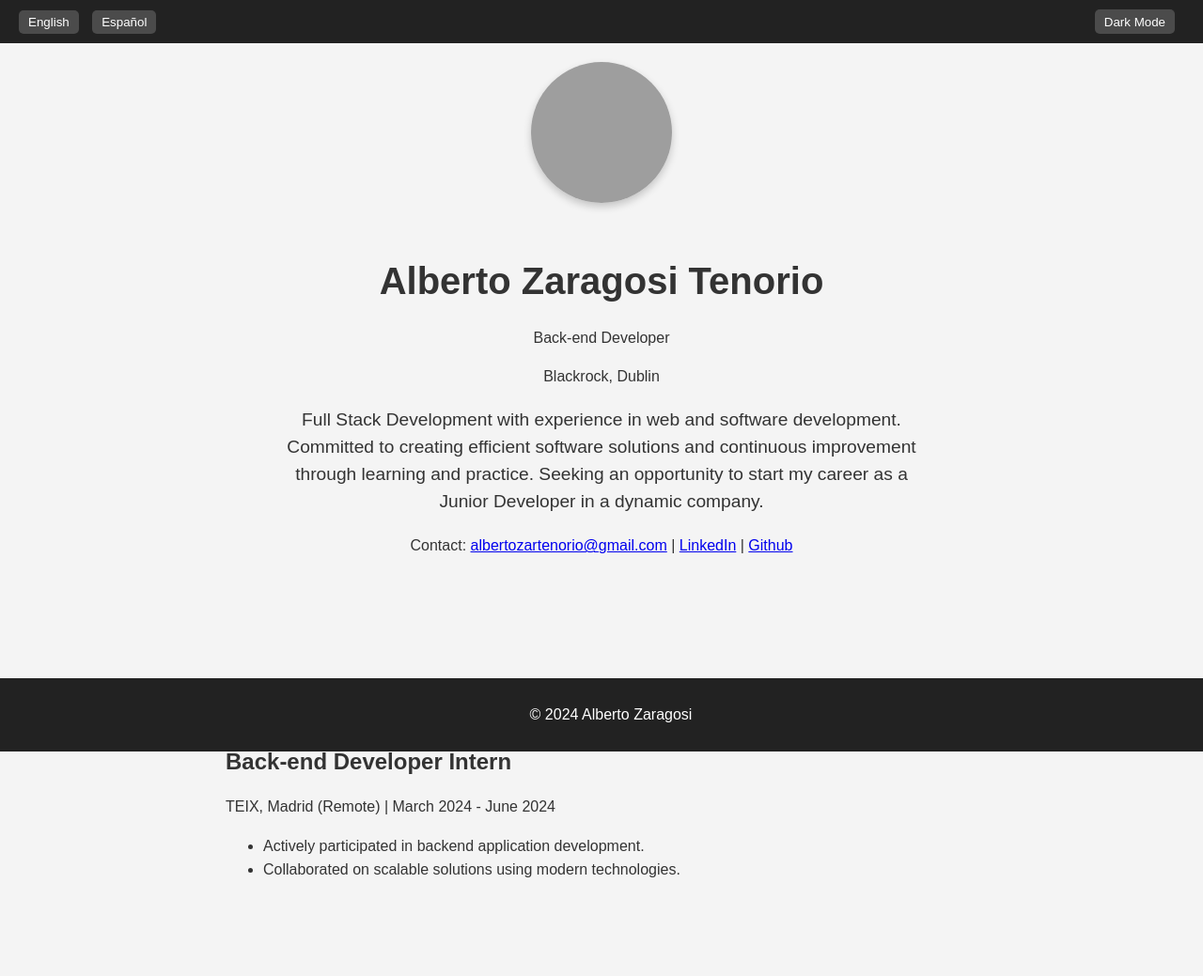
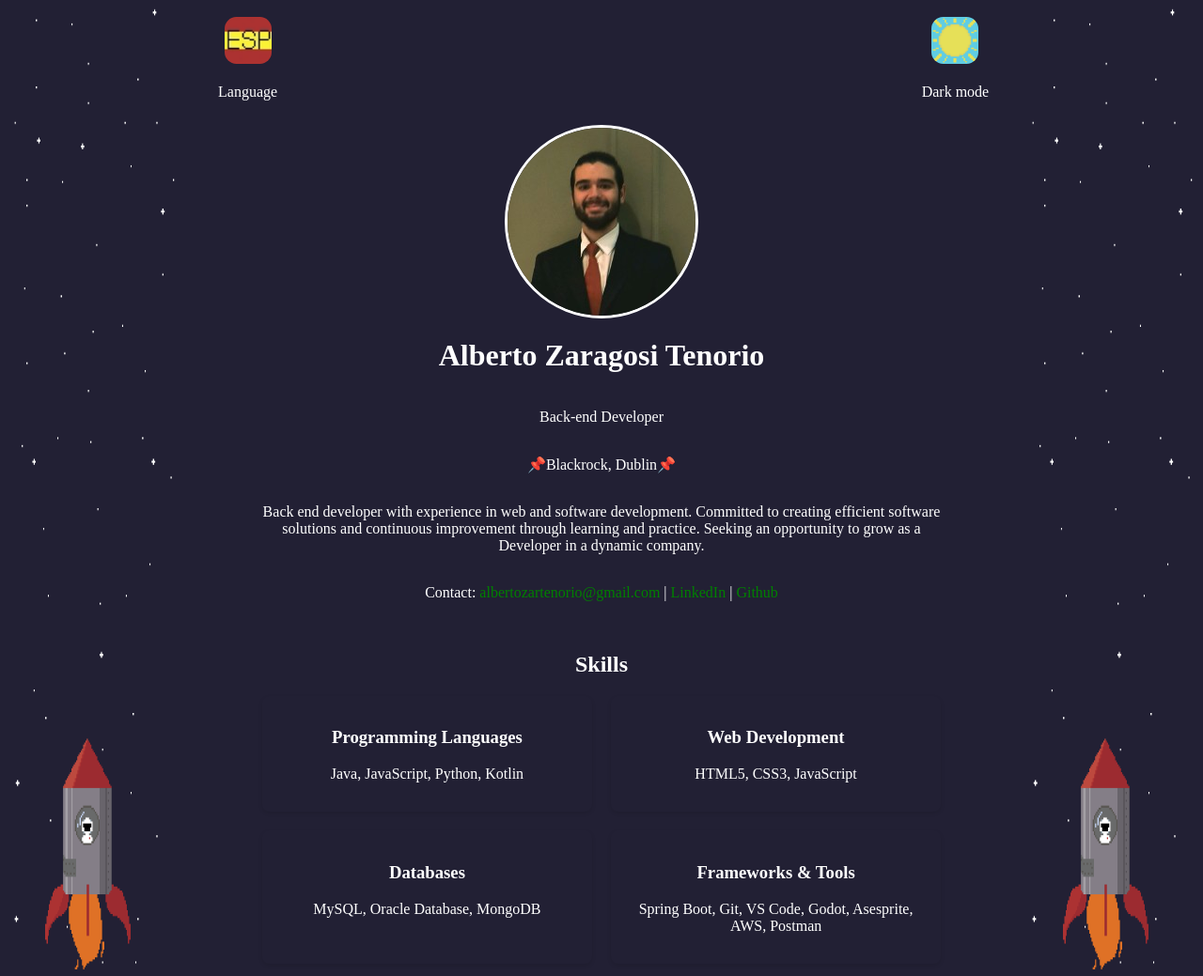
Before and after one commit to AlbertoZaragosi/Portfolio, a plain HTML site: page index.html in a window 1280 px wide. Shown: the top 1039 px of the page at 94% size. Drawn offline with Linux system fonts and the light colour scheme; grey boxes are pictures that could not be loaded.

Commit message:
RE-WORK
Complete re-work

```diff
--- a/CSS/styles.css
+++ b/CSS/styles.css
@@ -1,159 +1,125 @@
 /* Global styles for the document */
 body {
-    font-family: 'Arial', sans-serif;
-    margin: 0;
-    padding: 0;
-    line-height: 1.6;
-    background-color: #f4f4f4;
-    color: #333;
-    transition: background-color 0.3s, color 0.3s;
+    display: flex;
+    flex-direction: column;
+    background-color: #222034;
+    color: #ffffff;
+
+    header{
+        display: flex;
+        justify-content: center;
+        button{
+            color: #ffffff;
+            background-color: #0f0f0f;
+            border: solid, #ffffff;
+            border-width: 5px;
+            border-radius: 25%;
+            padding: 1%;
+            margin-left: 5%;
+            margin-right: 5%;
+        }
     }
 
-/* Header styling */
-header {
-    display: flex;
-    justify-content: space-between;
-    padding: 10px 20px;
-    background-color: #222;
-    color: white;
+    a:link {
+        color: green;
+        background-color: transparent;
+        text-decoration: none;
+    }
+    a:visited {
+        color: pink;
+        background-color: transparent;
+        text-decoration: none;
     }
 
-/* Styling for language toggle and dark mode buttons */
-.lang-toggle button, #dark-mode-toggle {
-    margin-right: 10px;
-    padding: 5px 10px;
-    background-color: #4b4b4b;
-    border: none;
+    .main{
+        display: flex;
+        flex-direction: row;
+
+
+        .img_lateral{
+            flex: 1;
+            img{
+                width: 100%;
+                height: 100%;
+            }
+        }
+        .data{
+            flex: 5;
+            /*background-color: #15141d;*/
+            .buttons{
+                display: flex;
+                width: 100%;
+                justify-content: space-between;
+                img{
+                    margin: 50px;
+                    margin-bottom: 5px;
+                    margin-top: 10px;
+                    width: 50px;
+                    height: 50px;
+                    border-radius: 25%;
                     cursor: pointer;
-    border-radius: 5px;
-    color: white;
+                }
+                 .box{
+                    display: flex;
+                    flex-direction: column;
+                    justify-content: center;
+                    align-items: center;
                  }
 
-.lang-toggle button:hover, #dark-mode-toggle:hover {
-    background-color: #ddd;
-    color: black;
             }
 
-/* General section styling */
-section {
-    padding: 20px;
-    max-width: 800px;
-    margin: auto;
+            .myface{
+                display: flex;
+                justify-content: center;
+                margin-top: 10px;
+
+                img{
+                    border-radius: 50%;
+                    border-color: aliceblue;
+                    border-width: 7px;
+                    border: solid;
+                }
             }
 
-/* Heading styles */
-h1 {
-    font-size: 2.5em;
-    margin-bottom: 10px;
-}
+            .info{
+                display: flex;
+                flex-direction: column;
+                width: 80%;
+                padding-left: 10%;
+                padding-right: 10%;
+                justify-content: center;
+                align-items: center;
+                text-align: center;
+                align-content: center;
 
-h2 {
-    font-size: 2em;
-    margin-bottom: 15px;
-}
-
-h3 {
-    font-size: 1.5em;
-    margin-bottom: 10px;
-}
-
-/* Profile section specific styling */
-#profile {
-    text-align: center;
-    margin-bottom: 40px;
-}
-
-/* Description paragraph styling */
-#description {
-    font-size: 1.2em;
-    margin-bottom: 20px;
-    line-height: 1.5;
-    max-width: 700px;
-    margin-left: auto;
-    margin-right: auto;
-}
-
-/* Margin adjustments for various sections */
-#experience, #skills, #education {
-    margin-bottom: 40px;
-}
-
-/* Grid layout for skills */
                 .skill-set {
                     display: grid;
                     grid-template-columns: 1fr 1fr;
                     gap: 20px;
-}
+                    margin-bottom: 10px;
 
-/* Individual skill block styling */
                     .skill {
-    background-color: #f4f4f4;
+                        /*background-color: #0f0f0f;*/
                         padding: 15px;
                         border-radius: 8px;
                         box-shadow: 0 2px 4px rgba(0, 0, 0, 0.1);
                         transition: background-color 0.3s;
                     }
-
                     .skill:hover {
                         background-color: #e0e0e0;
+                        color: #0f0f0f;
+
+                    }
                 }
 
-/* Footer styling */
-footer {
-    text-align: center;
-    padding: 10px;
-    background-color: #222;
-    color: white;
-    position: fixed;
-    bottom: 0;
-    width: 100%;
-}
-
-/* Dark mode specific styles */
-.dark-mode {
-    background-color: #333;
-    color: #fff;
-}
-
-.dark-mode header {
-    background-color: #111;
-}
-
-.dark-mode footer {
-    background-color: #111;
-}
-
-.dark-mode .skill {
-    background-color: #444;
-    color: #ddd;
-}
-
-.dark-mode .skill:hover {
-    background-color: #555;
             }
 
 
-/* Profile section styling */
-#profile {
-    text-align: center;
-    margin-bottom: 40px;
+        }
     }
 
-/* Styling for the profile image */
-#profile-image {
-    width: 150px; /* Adjust the width as needed */
-    height: 150px; /* Ensures the image is square */
-    border-radius: 50%; /* Makes the image circular */
-    margin-bottom: 10px; /* Space between the image and the name */
-    box-shadow: 0 4px 8px rgba(0, 0, 0, 0.2); /* Adds a subtle shadow for depth */
+    footer{
+        text-align: center;
     }
 
-/* Description paragraph styling */
-#description {
-    font-size: 1.2em;
-    margin-bottom: 20px;
-    line-height: 1.5;
-    max-width: 700px;
-    margin-left: auto;
-    margin-right: auto;
 }
--- a/JS/Scripts.js
+++ b/JS/Scripts.js
@@ -1,73 +1,58 @@
-// Event listener for dark mode toggle button
-document.getElementById('dark-mode-toggle').addEventListener('click', function() {
-    // Toggles the 'dark-mode' class on the body element
-    document.body.classList.toggle('dark-mode');
-});
+document.addEventListener("DOMContentLoaded", function () {
+    const lightModeButton = document.querySelector(".box img[src='imgs/sun.jpeg']");
+    const languageButton = document.querySelector(".box img[src='imgs/esp.jpeg']");
+    const body = document.body;
+    const myFace = document.querySelector(".myface img");
+    const sideImages = document.querySelectorAll(".img_lateral img");
+    const textElements = {
+        "en": {
+            /*"about": "About me",
+            "projects": "Projects",*/
+            "lightMode": "Dark mode",
+            "language": "Language",
+            "title": "Back-end Developer",
+            "location": "📌Blackrock, Dublin📌",
+            "description": "Back end developer with experience in web and software development. Committed to creating efficient software solutions and continuous improvement through learning and practice. Seeking an opportunity to grow as a Developer in a dynamic company."
+        },
+        "es": {
+            /*"about": "Sobre mí",
+            "projects": "Proyectos",*/
+            "lightMode": "Modo oscuro",
+            "language": "Idioma",
+            "title": "Desarrollador Back-end",
+            "location": "📌Blackrock, Dublín📌",
+            "description": "Desarrollador Back-end con experiencia en desarrollo web y de software. Comprometido con la creación de soluciones de software eficientes y la mejora continua a través del aprendizaje y la práctica. Buscando una oportunidad para crecer como desarrollador en una empresa dinámica."
+        }
+    };
+    let currentLanguage = "en";
 
-// Object containing translations for English and Spanish
-const translations = {
-    en: {
-        name: "Alberto Zaragosi Tenorio",
-        title: "Back-end Developer",
-        location: "Blackrock, Dublin",
-        contactLabel: "Contact:",
-        experienceTitle: "Experience",
-        educationTitle: "Education",
-        skillsTitle: "Skills",
-        jobTitle: "Back-end Developer Intern",
-        jobLocation: "TEIX, Madrid (Remote) | March 2024 - June 2024",
-        jobTasks: [
-            "Actively participated in backend application development.",
-            "Collaborated on scalable solutions using modern technologies."
-        ],
-        educationInfo: "Higher National Diploma in Cross-Platform Application Development",
-        educationInstitution: "UNIRFP, Madrid | September 2021 - June 2024",
-        description: "Full Stack Development with experience in web and software development. Committed to creating efficient software solutions and continuous improvement through learning and practice. Seeking an opportunity to start my career as a Junior Developer in a dynamic company."
-    },
-    es: {
-        name: "Alberto Zaragosi Tenorio",
-        title: "Desarrollador Back-end",
-        location: "Blackrock, Dublín",
-        contactLabel: "Contacto:",
-        experienceTitle: "Experiencia",
-        educationTitle: "Educación",
-        skillsTitle: "Habilidades",
-        jobTitle: "Prácticas de Desarrollador Back-end",
-        jobLocation: "TEIX, Madrid (Remoto) | Marzo 2024 - Junio 2024",
-        jobTasks: [
-            "Participé activamente en el desarrollo de aplicaciones backend.",
-            "Colaboré en soluciones escalables utilizando tecnologías modernas."
-        ],
-        educationInfo: "Grado Superior en Desarrollo de Aplicaciones Multiplataforma",
-        educationInstitution: "UNIRFP, Madrid | Septiembre 2021 - Junio 2024",
-        description:"Full Stack developer con experiencia en desarrollo web y software. Comprometido con la creación de soluciones de software eficientes y la mejora continua a través del aprendizaje y la práctica. Buscando una oportunidad para iniciar mi carrera como Desarrollador Junior en una empresa dinámica."
-    }
-};
-
-// Function to set the language of the page
-function setLanguage(lang) {
-    // Update text content based on the selected language
-    document.getElementById('name').textContent = translations[lang].name;
-    document.getElementById('title').textContent = translations[lang].title;
-    document.getElementById('location').textContent = translations[lang].location;
-    document.getElementById('contact-label').textContent = translations[lang].contactLabel;
-    document.getElementById('experience-title').textContent = translations[lang].experienceTitle;
-    document.getElementById('education-title').textContent = translations[lang].educationTitle;
-    document.getElementById('skills-title').textContent = translations[lang].skillsTitle;
-    document.getElementById('job-title').textContent = translations[lang].jobTitle;
-    document.getElementById('job-location').textContent = translations[lang].jobLocation;
-    document.getElementById('description').textContent = translations[lang].description;
-
-    // Update job tasks list
-    const jobTasks = document.getElementById('job-tasks');
-    jobTasks.innerHTML = ''; // Clear existing tasks
-    translations[lang].jobTasks.forEach(task => {
-        const li = document.createElement('li');
-        li.textContent = task;
-        jobTasks.appendChild(li);
+    lightModeButton.addEventListener("click", function () {
+        body.classList.toggle("light-mode");
+        if (body.classList.contains("light-mode")) {
+            body.style.backgroundColor = "#f5f5f5";
+            body.style.color = "#222";
+            lightModeButton.src = "imgs/moon.jpeg";
+            lightModeButton.nextElementSibling.textContent = "Dark mode";
+            myFace.src = "imgs/face.jpg";
+            sideImages.forEach(img => img.src = "imgs/Mountain.gif");
+        } else {
+            body.style.backgroundColor = "#222034";
+            body.style.color = "#ffffff";
+            lightModeButton.src = "imgs/sun.jpeg";
+            lightModeButton.nextElementSibling.textContent = "Dark mode";
+            myFace.src = "imgs/face.jpg";
+            sideImages.forEach(img => img.src = "imgs/SpaceShip.gif");
+        }
     });
 
-    // Update education information
-    document.getElementById('education-info').textContent = translations[lang].educationInfo;
-    document.getElementById('education-institution').textContent = translations[lang].educationInstitution;
-}
+    languageButton.addEventListener("click", function () {
+        currentLanguage = currentLanguage === "en" ? "es" : "en";
+       /* document.querySelector("header button:first-of-type").textContent = textElements[currentLanguage].about;
+        document.querySelector("header button:last-of-type").textContent = textElements[currentLanguage].projects;*/
+        languageButton.nextElementSibling.textContent = textElements[currentLanguage].language;
+        lightModeButton.nextElementSibling.textContent = textElements[currentLanguage].lightMode;
+        document.querySelector(".info h1 + p").textContent = textElements[currentLanguage].title;
+        document.querySelector(".info h1 + p + p").textContent = textElements[currentLanguage].location;
+        document.querySelector(".info h1 + p + p + p").textContent = textElements[currentLanguage].description;
+    });
+});
--- a/index.html
+++ b/index.html
@@ -3,69 +3,44 @@
   <head>
     <meta charset="UTF-8" />
     <meta name="viewport" content="width=device-width, initial-scale=1.0" />
-    <title>Alberto Zaragosi | Portfolio</title>
+    <title>Alberto's Portfolio!!</title>
     <!-- Links the external stylesheet -->
     <link rel="stylesheet" href="CSS/styles.css" />
   </head>
   <body>
-    <!-- Page header -->
+    <!-- Page header
     <header>
-      <!-- Language toggle section -->
-      <div class="lang-toggle">
-        <button id="lang-en" onclick="setLanguage('en')">English</button>
-        <button id="lang-es" onclick="setLanguage('es')">Español</button>
+      <button>About me</button>
+      <button>Projects</button>
+    </header> -->
+
+    <div class="main">
+      <div class="img_lateral"><img src="imgs/SpaceShip.gif" /></div>
+
+      <div class="data">
+        <div class="buttons">
+          <div class="box"><img src="imgs/esp.jpeg"><p>Language</p></div>
+          <div class="box"><img src="imgs/sun.jpeg"><p>Dark mode</p></div>
         </div>
-      <!-- Button to toggle dark mode -->
-      <button id="dark-mode-toggle">Dark Mode</button>
-    </header>
+        <div class="myface"><img  src="imgs/face.jpg"/></div>
 
-    <!-- Profile section -->
-    <section id="profile">
-      <!-- Profile Image -->
-      <img
-        src="https://media.licdn.com/dms/image/D4E03AQGeegjGywqK7g/profile-displayphoto-shrink_200_200/0/1701887227319?e=2147483647&v=beta&t=GCZnWFYztz0EDW9w1S73emASNyTw-8muLnvrboF3kYo"
-        alt="Alberto Zaragosi"
-        id="profile-image"
-      />
-
-
-      <h1 id="name">Alberto Zaragosi Tenorio</h1>
-      <p id="title">Back-end Developer</p>
-      <p id="location">Blackrock, Dublin</p>
-      <p id="description">
-        Full Stack Development with
-        experience in web and software development. Committed to creating
-        efficient software solutions and continuous improvement through learning
-        and practice. Seeking an opportunity to start my career as a Junior
-        Developer in a dynamic company.
+        <div class="info">
+          <h1>Alberto Zaragosi Tenorio</h1>
+          <p>Back-end Developer</p>
+          <p>📌Blackrock, Dublin📌</p>
+          <p>Back end developer with experience in web and software development.
+            Committed to creating efficient software solutions and continuous improvement through learning and practice.
+            Seeking an opportunity to grow as a Developer in a dynamic company.
           </p>
-      <!-- Contact information -->
-      <p id="contact">
-        <span id="contact-label">Contact:</span>
-        <a href="mailto:albertozartenorio@gmail.com" id="email-link" >albertozartenorio@gmail.com</a>
+          <p>
+            <span>Contact:</span><a href="mailto:albertozartenorio@gmail.com" id="email-link"> albertozartenorio@gmail.com</a>
             |
-        <a href="https://linkedin.com/in/albertozaragositenorio" target="_blank" id="linkedin-link">LinkedIn</a>
+            <a href="https://linkedin.com/in/albertozaragositenorio" target="_blank" id="linkedin-link"> LinkedIn</a>
             |
-        <a href="https://github.com/AlbertoZaragosi" target="_blank" id="github-link">Github</a>
+            <a href="https://github.com/AlbertoZaragosi" target="_blank" id="github-link"> Github</a>
           </p>
-    </section>
-
-    <!-- Experience section -->
-    <section id="experience">
-      <h2 id="experience-title">Experience</h2>
-      <div class="job">
-        <h3 id="job-title">Back-end Developer Intern</h3>
-        <p id="job-location">TEIX, Madrid (Remote) | March 2024 - June 2024</p>
-        <ul id="job-tasks">
-          <li>Actively participated in backend application development.</li>
-          <li>Collaborated on scalable solutions using modern technologies.</li>
-        </ul>
-      </div>
-    </section>
-
-    <!-- Skills section -->
-    <section id="skills">
-      <h2 id="skills-title">Skills</h2>
+          <br/>
+          <h2>Skills</h2>
           <div class="skill-set">
             <div class="skill">
               <h3>Programming Languages</h3>
@@ -80,25 +55,19 @@
               <p>MySQL, Oracle Database, MongoDB</p>
             </div>
             <div class="skill">
-          <h3>Frameworks & Tools</h3>
-          <p>Spring Boot, Laravel, GitHub, Visual Studio Code, Godot, Asesprite</p>
+              <h3>Frameworks &amp; Tools</h3>
+              <p>Spring Boot, Git, VS Code, Godot, Asesprite, AWS, Postman</p>
             </div>
           </div>
-    </section>
+        </div>
 
-    <!-- Education section -->
-    <section id="education">
-      <h2 id="education-title">Education</h2>
-      <p id="education-info">
-        Higher National Diploma in Cross-Platform Application Development
-      </p>
-      <p id="education-institution">
-        UNIRFP, Madrid | September 2021 - June 2024
-      </p>
-    </section>
-    <br />
-    <br />
-    <br />
+
+
+      </div>
+
+      <div class="img_lateral"><img src="imgs/SpaceShip.gif" /></div>
+    </div>
+
 
     <!-- Footer section -->
     <footer>
@@ -107,5 +76,6 @@
 
     <!-- Link to the external JavaScript file -->
     <script src="JS/Scripts.js"></script>
+
   </body>
 </html>
```
Also changed, not shown: JS/Script2.js (added, +55 -0 lines), aboutMe.html (added, +57 -0 lines), imgs/Mountain.gif (added), imgs/SpaceShip.gif (added), imgs/eng.jpeg (added), imgs/esp.jpeg (added), imgs/face.jpg (added), imgs/moon.jpeg (added), imgs/sun.jpeg (added). Lines whose indentation alone changed are shown as unchanged.
